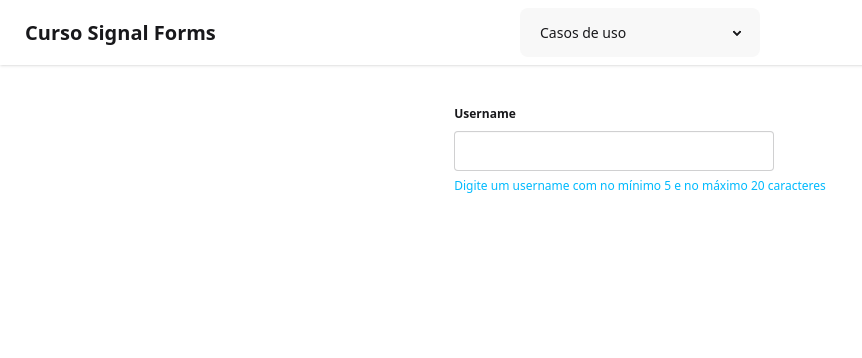
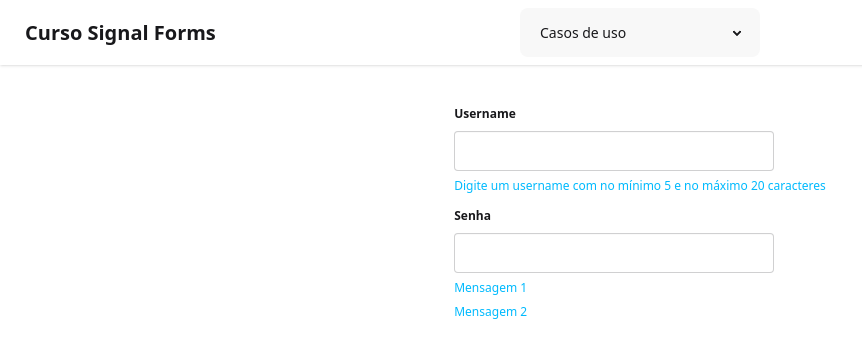
Before and after one commit to code-dimension/curso-signal-forms, an Angular app: page /8-matadata in a window 1280 px wide. Shown: the top 358 px of the page, without its empty margins (0-862 px from the left). Built offline with nearby package versions, Linux system fonts and the light colour scheme.

Commit message:
feat: adiciona caso de uso usando MetadataReducer.list()

```diff
--- a/src/app/features/8.metadata/metadata.component.html
+++ b/src/app/features/8.metadata/metadata.component.html
@@ -12,3 +12,20 @@
     }
   }
 </fieldset>
+
+<fieldset class="fieldset">
+  <legend class="fieldset-legend">Senha</legend>
+  <input type="text" class="input" [formField]="form.password" />
+
+  @for (item of form.password().metadata(HELP_LIST)!(); track item) {
+    <p class="text-info">
+      {{ item }}
+    </p>
+  }
+
+  <!-- @if (form.password().touched()) {
+    @for (error of form.password().errors(); track error) {
+      <p class="text-error">{{ error.message }}</p>
+    }
+  } -->
+</fieldset>
--- a/src/app/features/8.metadata/metadata.component.ts
+++ b/src/app/features/8.metadata/metadata.component.ts
@@ -1,10 +1,22 @@
 import { ChangeDetectionStrategy, Component, signal } from '@angular/core';
-import { createMetadataKey, form, FormField, maxLength, metadata, minLength, required } from '@angular/forms/signals';
+import {
+  createMetadataKey,
+  form,
+  FormField,
+  maxLength,
+  metadata,
+  MetadataReducer,
+  minLength,
+  required,
+} from '@angular/forms/signals';
 
 const USERNAME_HELP = createMetadataKey<string>();
 
+const HELP_LIST = createMetadataKey<string, string[]>(MetadataReducer.list());
+
 interface FormModel {
   username: string;
+  password: string;
 }
 
 @Component({
@@ -15,15 +27,15 @@ interface FormModel {
   changeDetection: ChangeDetectionStrategy.OnPush,
 })
 export class Metadata {
-
   protected readonly USERNAME_HELP = USERNAME_HELP;
+  protected readonly HELP_LIST = HELP_LIST;
 
   protected formModel = signal<FormModel>({
     username: '',
+    password: '',
   });
 
   protected form = form(this.formModel, (schema) => {
-
     required(schema.username, { message: 'Username é obrigatório' });
     minLength(schema.username, 5, { message: 'Username precisa ter pelo menos 5 caracteres' });
     maxLength(schema.username, 20, { message: 'Username precisa ter menos de 20 caracteres' });
@@ -31,11 +43,11 @@ export class Metadata {
     metadata(schema.username, USERNAME_HELP, (fieldContext) => {
       const value = fieldContext.value();
       const valueLength = value.length;
-      const minLength = fieldContext.state.minLength!()!
-      const maxLength = fieldContext.state.maxLength!()!
-      const touched = fieldContext.state.touched()
+      const minLength = fieldContext.state.minLength!()!;
+      const maxLength = fieldContext.state.maxLength!()!;
+      const touched = fieldContext.state.touched();
 
-      if(!touched) {
+      if (!touched) {
         if (valueLength === 0) {
           return `Digite um username com no mínimo ${minLength} e no máximo ${maxLength} caracteres`;
         }
@@ -51,5 +63,8 @@ export class Metadata {
 
       return '';
     });
+
+    metadata(schema.password, HELP_LIST, () => 'Mensagem 1');
+    metadata(schema.password, HELP_LIST, () => 'Mensagem 2');
   });
 }
```
